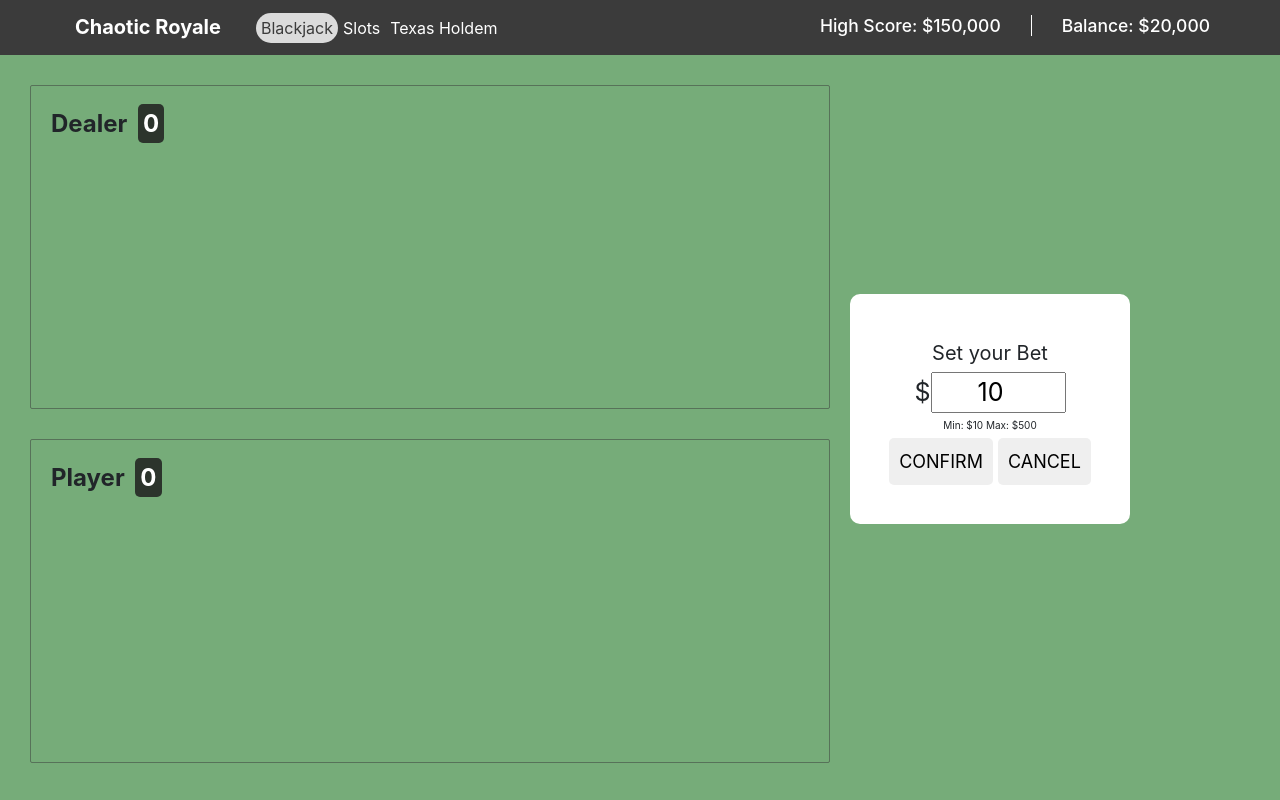
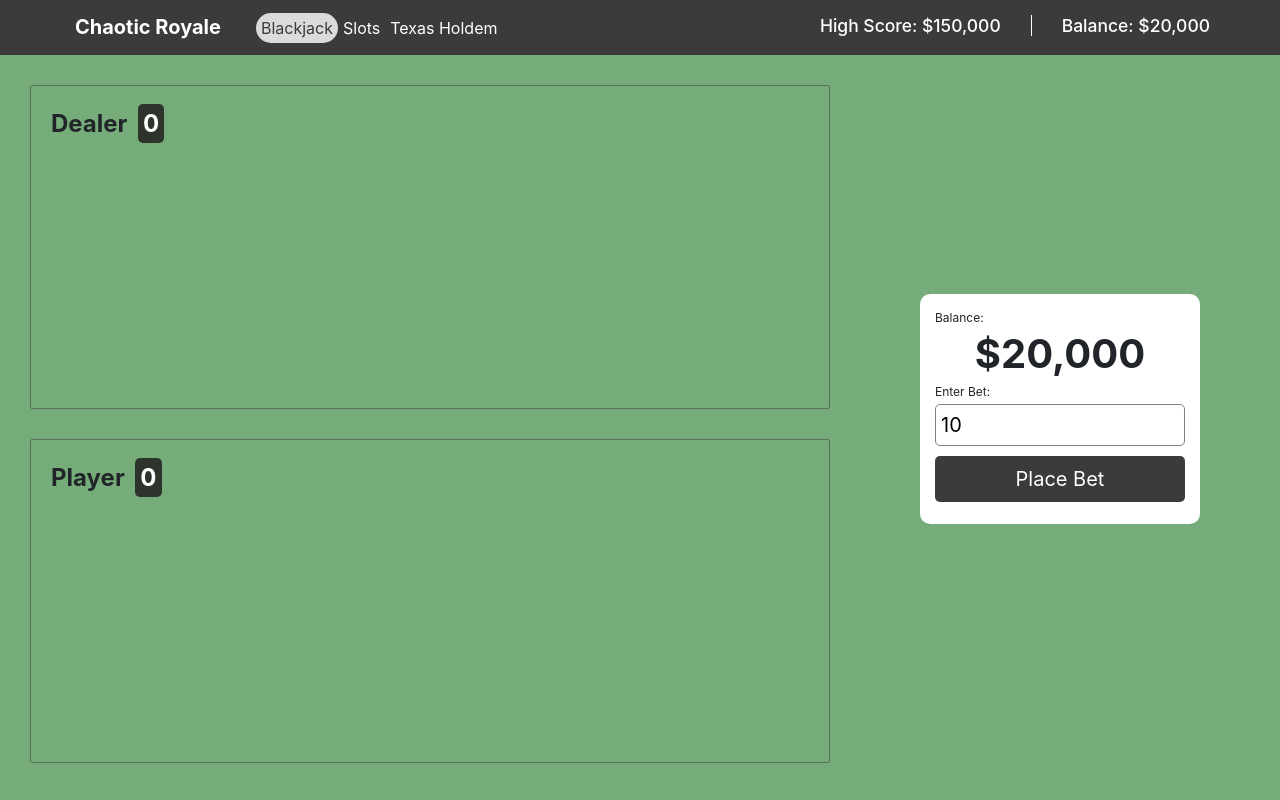
Before and after one commit to aubreyjonescreatives/chaoticroyale, a React (Create React App) app: page /blackjack in a window 1280 px wide. Both pictures are taken after a click on the button "Begin Game". Built offline with nearby package versions, Linux system fonts and the light colour scheme.

Commit message:
Implemented BetArea into Blackjack

```diff
--- a/src/components/Blackjack/ActionArea/ActionArea.js
+++ b/src/components/Blackjack/ActionArea/ActionArea.js
@@ -68,7 +68,7 @@ const ActionArea = (props) => {
         <div className="betArea">
         <label>Set your Bet
           <div className="betBox1">
-          <input type="number" value={props.theBet} min={10} max={500} step={1} onChange={e => props.setTheBet(e.target.value)}/>
+          <input type="number" value={props.theBet} nChange={e => props.setTheBet(e.target.value)}/>
           </div>
         </label>
         <p>Min: $10  Max: $500</p>
--- a/src/components/Blackjack/ActionArea/ActionArea.scss
+++ b/src/components/Blackjack/ActionArea/ActionArea.scss
@@ -5,7 +5,6 @@
   font-size: 20px;
   width: 280px;
   height: 230px;
-  margin: auto 0;
   //max-height: 250px;
   display: flex;
   flex-direction: column;
--- a/src/components/Blackjack/BetArea/BetArea.js
+++ b/src/components/Blackjack/BetArea/BetArea.js
@@ -6,19 +6,13 @@ const BetArea = (props) => {
 
   const [curBet, setCurBet] = useState('')
 
-  const betChange = (e) => {
-    setCurBet(e.target.value)
-  }
-
   return (
     <div className="BetArea">
       <p>Balance:</p>
       <h1>$20,000</h1>
       <p>Enter Bet:</p>
-      <input type="text" className="betInput" value={curBet} onChange={betChange} />
-      <button className="betBtn" onClick={() => props.startGame(curBet) }>Place Bet</button>
-
-
+      <input className="betInput" type="number" value={props.theBet} min={10} max={20000} step={1} onChange={e => props.setTheBet(e.target.value)}/>
+      <button className="betBtn" onClick={props.betSetter}>Place Bet</button>
     </div>
   )
 }
--- a/src/components/Blackjack/BetArea/BetArea.scss
+++ b/src/components/Blackjack/BetArea/BetArea.scss
@@ -3,10 +3,9 @@
   border-radius: 10px;
   padding: 15px;
   font-size: 20px;
-  width: 250px;
-  max-height: 225px;
-  margin: 0 auto;
-  margin-top: 30px;
+  width: 280px;
+  height: 230px;
+  margin: auto auto;
 
   p {
     font-size: 12px;
--- a/src/components/Blackjack/Blackjack.js
+++ b/src/components/Blackjack/Blackjack.js
@@ -5,6 +5,7 @@ import "./Blackjack.scss";
 // import axios from "axios";
 import CardArea from "./CardArea/CardArea";
 import ActionArea from "./ActionArea/ActionArea";
+import BetArea from './BetArea/BetArea';
 
 const Blackjack = (props) => {
   const [gameState, setGameState] = useState("pregame");
@@ -244,9 +245,9 @@ const Blackjack = (props) => {
   useEffect(()=>{
 
     const autoValidate = async () => {
-      if(theBet > 500) {
+      if(theBet > 20000) {
         await sleep(50)
-        setTheBet(500)
+        setTheBet(20000)
       }
       if(theBet === 0) {
         await sleep(50)
@@ -293,21 +294,31 @@ const Blackjack = (props) => {
         <CardArea theCards={dealerCards} name="Dealer" score={ getDealerValue() } />
         <CardArea theCards={userCards} name="Player" score={userScore} />
       </div>
+      { gameState !== 'betTime' && (
         <ActionArea
           gameState={gameState}
           changeGamePhase={changeGamePhase}
           addCard={getCard}
           deck={deck}
           theBet={theBet}
+          setTheBet ={setTheBet}
           dealCard={dealCard}
           freshDeal={freshDeal}
           handleGameState={handleGameState}
           betSetter={betSetter}
-        setTheBet ={setTheBet}
           playAgain={playAgain}
           userScore={userScore}
           dealerScore={dealerScore}
         />
+      )}
+
+      { gameState === 'betTime' && (
+        <BetArea
+          theBet={theBet}
+          setTheBet ={setTheBet}
+          betSetter={betSetter}
+        />
+      )}
 
     </div>
   );
--- a/src/components/Blackjack/Blackjack.scss
+++ b/src/components/Blackjack/Blackjack.scss
@@ -7,6 +7,7 @@
     "CardArea ActionArea";
   max-width: 1400px;
   margin: 0 auto;
+  place-items: center;
 
   .CardArea {
     grid-area: CardArea;
```
Lines whose indentation alone changed are shown as unchanged.
